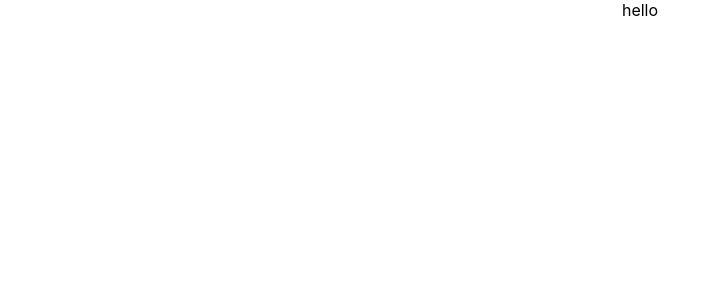
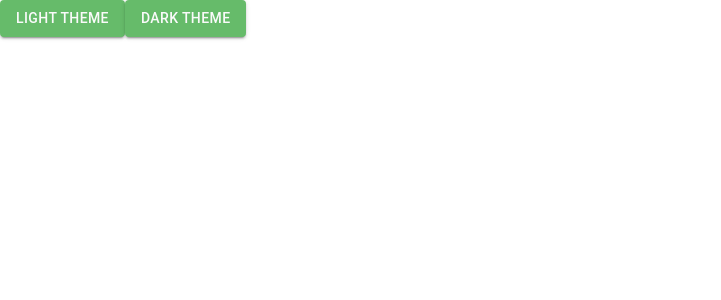
Before and after one commit to dhavalpz/tambola-ui, a React (Create React App) app: page / in a window 1280 px wide. Shown: the top 300 px of the page, without its empty margins (0-721 px from the left). Built offline with nearby package versions, Linux system fonts and the light colour scheme.

Commit message:
basic theme layout only for development

```diff
--- a/src/App.tsx
+++ b/src/App.tsx
@@ -1,11 +1,12 @@
 import React from "react";
 import "./App.css";
+import { Header } from "./components/Header/Header";
 /**
  * Home Page of the Application
  * @return {JSX.Element}
  */
 function App() {
-  return <div className="App">hello</div>;
+  return <Header />;
 }
 
 export default App;
--- /dev/null
+++ b/src/components/Header/Header.tsx
@@ -0,0 +1,28 @@
+import Button from "@mui/material/Button";
+import React from "react";
+import { useContext } from "react";
+import { ThemeContext } from "../ThemeSetter";
+
+const Header: React.FC = () => {
+  const setThemeName = useContext(ThemeContext);
+
+  return (
+    <>
+      <Button
+        variant="contained"
+        color="primary"
+        onClick={() => setThemeName("lightTheme")}
+      >
+        Light Theme
+      </Button>
+      <Button
+        variant="contained"
+        color="primary"
+        onClick={() => setThemeName("darkTheme")}
+      >
+        Dark Theme
+      </Button>
+    </>
+  );
+};
+export { Header };
--- /dev/null
+++ b/src/components/Theme/BaseTheme.ts
@@ -0,0 +1,14 @@
+import { Theme } from "@mui/material";
+import { darkTheme } from "./DarkTheme";
+import { lightTheme } from "./LightTheme";
+
+const themeMap: { [key: string]: Theme } = {
+  lightTheme,
+  darkTheme,
+};
+
+const themeCreator = (theme: string): Theme => {
+  return themeMap[theme];
+};
+
+export { themeCreator };
--- /dev/null
+++ b/src/components/Theme/DarkTheme.ts
@@ -0,0 +1,21 @@
+import { createTheme } from "@mui/material/styles";
+
+const darkTheme = createTheme({
+  palette: {
+    mode: "dark",
+    primary: {
+      main: "#0a1929",
+      contrastText: "#fafafa",
+    },
+    secondary: {
+      main: "#ef6c00",
+    },
+    background: {
+      paper: "#001e3c",
+      default: "#0a1929",
+    },
+    divider: "rgba(120,144,156,0.34)",
+  },
+});
+
+export { darkTheme };
--- /dev/null
+++ b/src/components/Theme/LightTheme.ts
@@ -0,0 +1,20 @@
+import { createTheme } from "@mui/material/styles";
+
+const lightTheme = createTheme({
+  palette: {
+    mode: "light",
+    primary: {
+      main: "#66bb6a",
+      contrastText: "#fafafa",
+    },
+    secondary: {
+      main: "#ef6c00",
+    },
+    background: {
+      default: "#eeeeee",
+    },
+    divider: "rgba(120,144,156,0.34)",
+  },
+});
+
+export { lightTheme };
--- /dev/null
+++ b/src/components/ThemeSetter.tsx
@@ -0,0 +1,31 @@
+import { createTheme, ThemeProvider } from "@mui/material/styles";
+import React, { useState } from "react";
+import { themeCreator } from "./Theme/BaseTheme";
+
+const ThemeContext = React.createContext((themename: string) => {});
+
+const ThemeSetter: React.FC = (props) => {
+  //    Read current Theme from local storage
+  const currentThemeName = localStorage.getItem("appTheme") || "lightTheme";
+  //    state to hold the selected theme Name
+  const [themeName, _setThemeName] = useState(currentThemeName);
+
+  //    get the theme object by theme name
+  const theme = React.useMemo(
+    () => createTheme(themeCreator(themeName)),
+    [themeName]
+  );
+
+  const setThemeName = (themeName: string): void => {
+    localStorage.setItem("appTheme", themeName);
+    _setThemeName(themeName);
+  };
+
+  return (
+    <ThemeContext.Provider value={setThemeName}>
+      <ThemeProvider theme={theme}>{props.children}</ThemeProvider>
+    </ThemeContext.Provider>
+  );
+};
+
+export { ThemeSetter, ThemeContext };
--- a/src/index.tsx
+++ b/src/index.tsx
@@ -3,10 +3,13 @@ import ReactDOM from "react-dom";
 import "./index.css";
 import App from "./App";
 import reportWebVitals from "./reportWebVitals";
+import { ThemeSetter } from "./components/ThemeSetter";
 
 ReactDOM.render(
   <React.StrictMode>
-    <App />
+    <ThemeSetter>
+      <App />
+    </ThemeSetter>
   </React.StrictMode>,
   document.getElementById("root")
 );
```
Also changed, not shown: src/components/Header/Toggeler.tsx (added), 2 other files (tests, documents, lock files or other folders).
